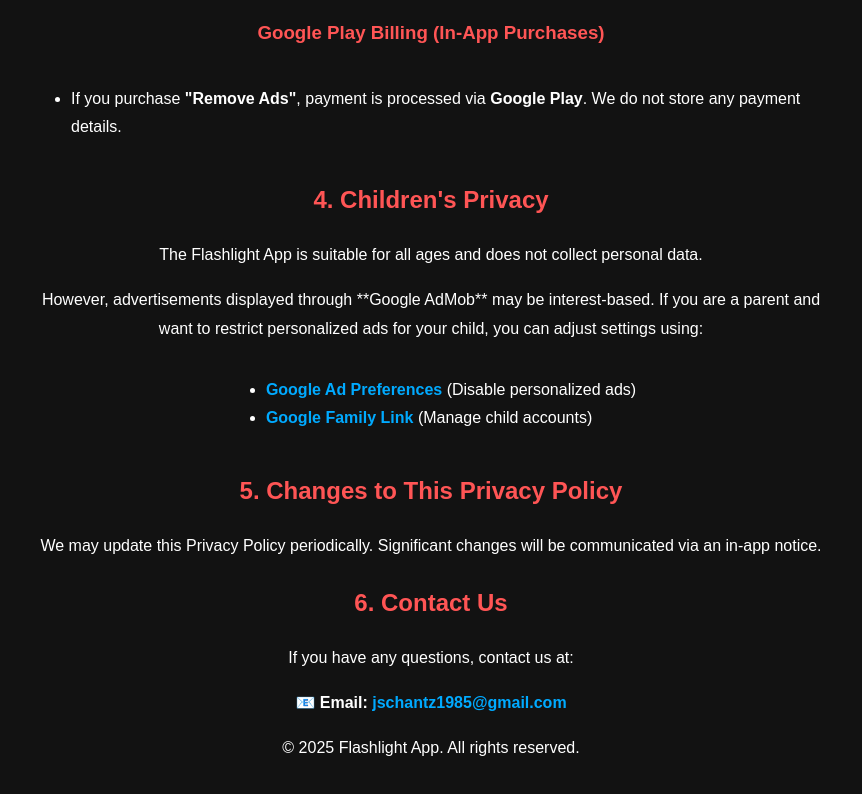
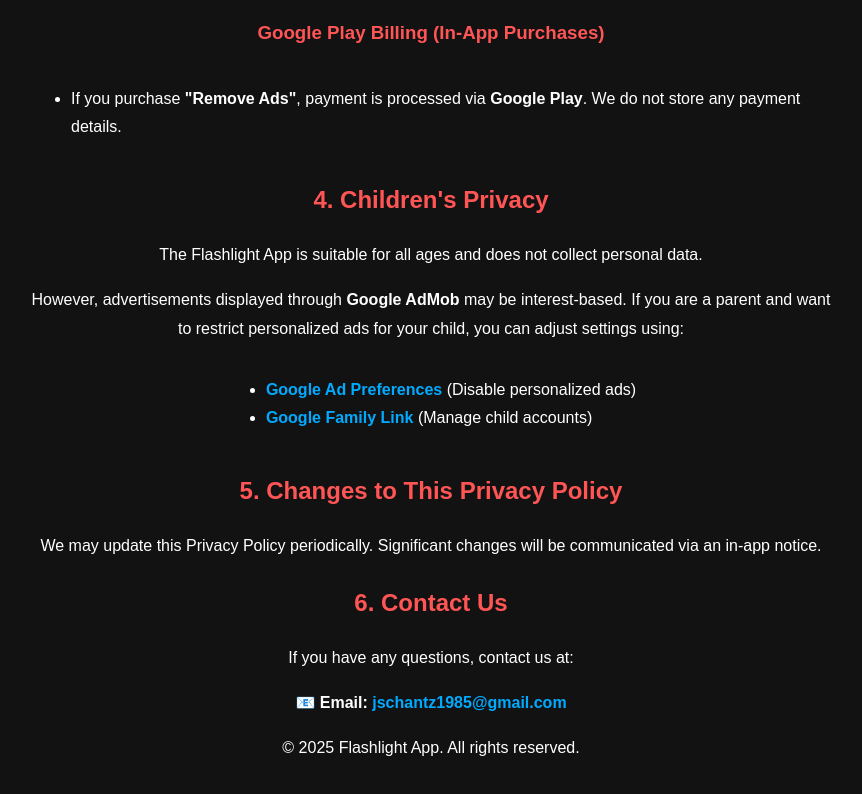
Before and after one commit to Jubaroo/FlashlightPP, a plain HTML site: page index.html in a window 1280 px wide. Shown: the part 1603-2397 px from the top of the page, without its empty margins (209-1071 px from the left). Drawn offline with Linux system fonts and the light colour scheme.

Commit message:
Update index.html

```diff
--- a/index.html
+++ b/index.html
@@ -112,7 +112,7 @@
     <section id="childrens-privacy">
       <h2>4. Children's Privacy</h2>
       <p>The Flashlight App is suitable for all ages and does not collect personal data.</p>
-      <p>However, advertisements displayed through **Google AdMob** may be interest-based. If you are a parent and want to restrict personalized ads for your child, you can adjust settings using:</p>
+      <p>However, advertisements displayed through <strong>Google AdMob</strong> may be interest-based. If you are a parent and want to restrict personalized ads for your child, you can adjust settings using:</p>
       <ul>
         <li><a href="https://adssettings.google.com" target="_blank">Google Ad Preferences</a> (Disable personalized ads)</li>
         <li><a href="https://families.google.com/familylink/" target="_blank">Google Family Link</a> (Manage child accounts)</li>
```
